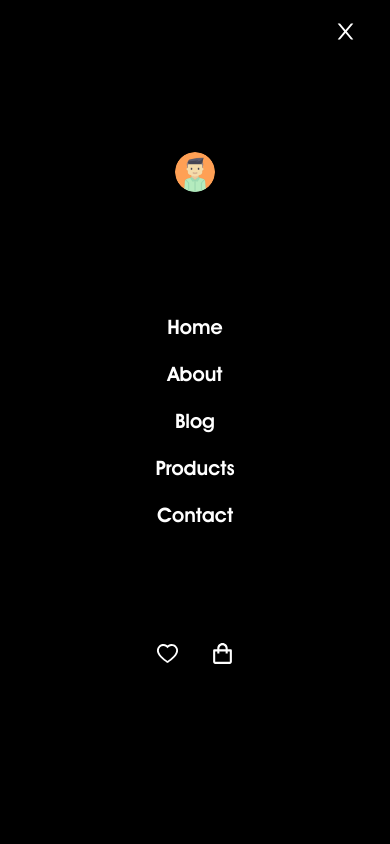
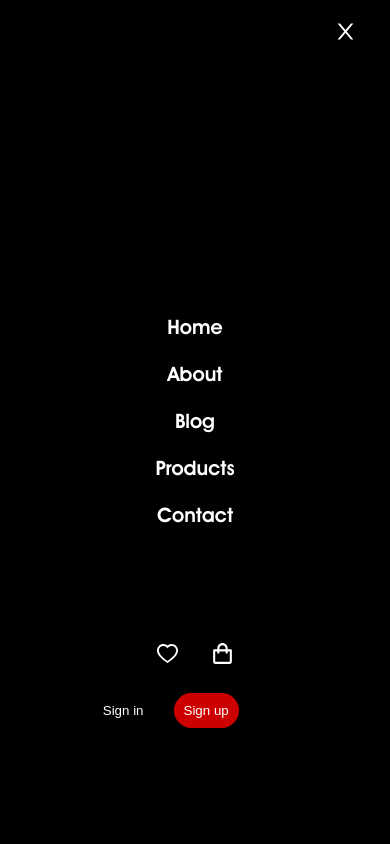
Before and after one commit to karthi200125/FruiteShop_Ecomm, a React (Vite) app in the folder client/: page / in a window 390 px wide. Both pictures are taken after a click on the icon 345 px from the left and 31 px from the top of the page. Shown: the top 844 px of the page. Built offline with nearby package versions, Linux system fonts and the light colour scheme; no server answers; grey boxes are pictures that could not be loaded.

Commit message:
mbnav update

```diff
--- a/client/src/Components/MobileNav/MobileNav.jsx
+++ b/client/src/Components/MobileNav/MobileNav.jsx
@@ -75,7 +75,7 @@ const MobileNav = ({ isOpen, onclose, OpenProfile }) => {
                     <input type="text" placeholder='Search here' />
                     <GoSearch />
                 </div> */}
-                <img src={user?.profilePic || noprofile} alt="" onClick={handleprofileopen} />
+                {user !== null &&<img src={user?.profilePic || noprofile} alt="" onClick={handleprofileopen} />}
             </div>
 
             <div className="bg">
@@ -98,6 +98,12 @@ const MobileNav = ({ isOpen, onclose, OpenProfile }) => {
                             {cart?.length > 0 && <span>{cart?.length}</span>}
                         </div></Link>
                 </div>
+                {!user &&
+                    <div className="signcon">
+                        <Link to='/login'><button>Sign in</button></Link>
+                        <Link to="/register"><button>Sign up</button></Link>
+                    </div>
+                }
                 {user && <button onClick={handlelogout} className='mobnavlogout'><IoIosLogOut size={20} />logout</button>}
             </div>
 
```
